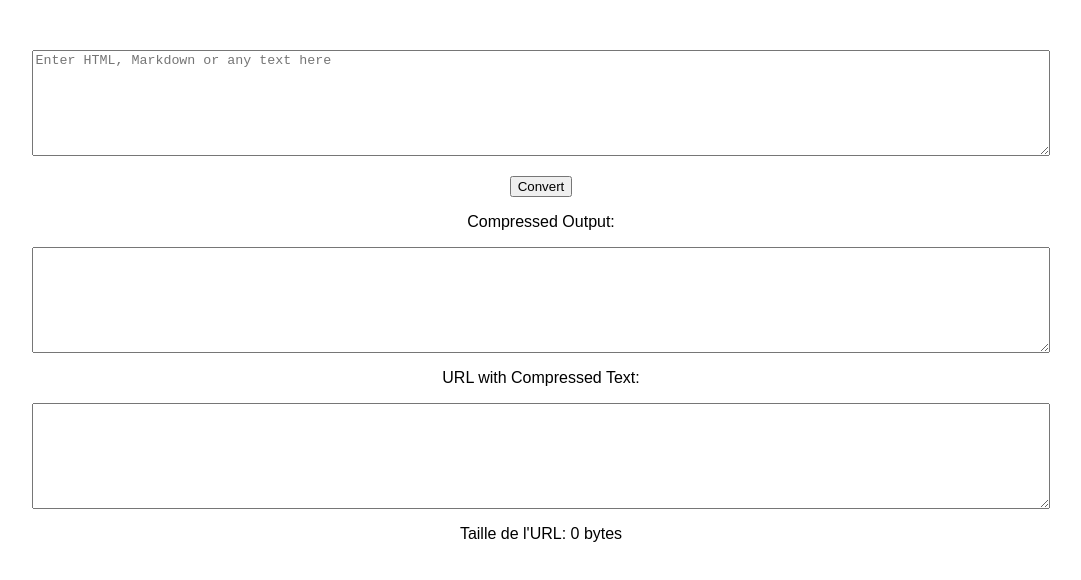
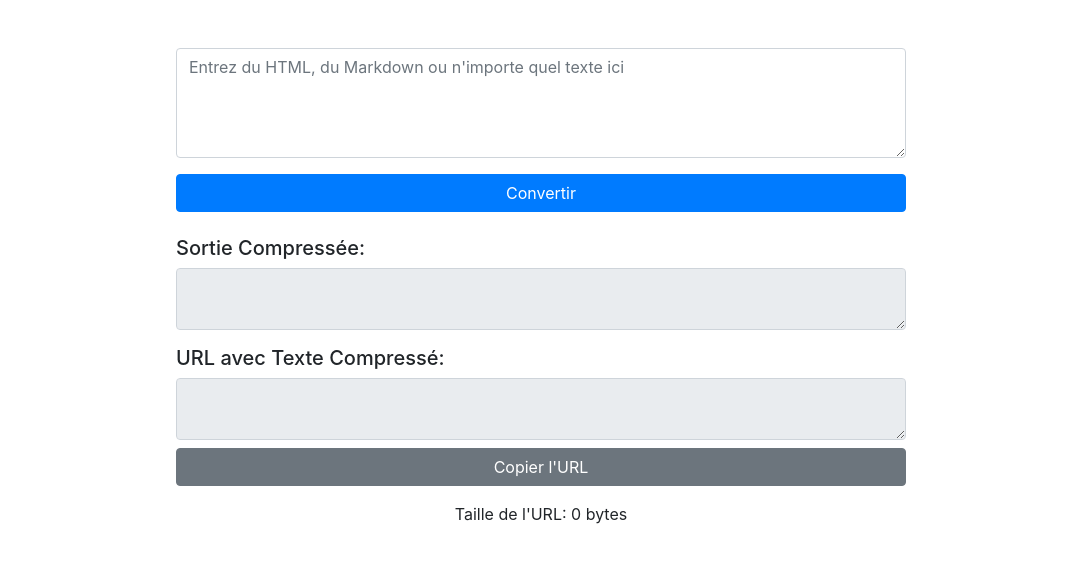
Before and after one commit to dew-automatisation/website-single-link, a plain HTML site: page editor.html in a window 1280 px wide. Shown: the whole page, without its empty margins (99-1180 px from the left). Drawn offline with nearby package versions, Linux system fonts and the light colour scheme.

Commit message:
Update editor.html

```diff
--- a/editor.html
+++ b/editor.html
@@ -1,35 +1,31 @@
 <!DOCTYPE html>
-<html>
+<html lang="fr">
 <head>
-    <title>HTML to Base64 Converter with Compression</title>
+    <meta charset="UTF-8">
+    <meta name="viewport" content="width=device-width, initial-scale=1.0">
+    <title>Convertisseur HTML vers Base64 avec Compression</title>
+    <link href="https://stackpath.bootstrapcdn.com/bootstrap/4.5.2/css/bootstrap.min.css" rel="stylesheet">
     <script src="https://cdnjs.cloudflare.com/ajax/libs/lz-string/1.4.4/lz-string.min.js"></script>
-    <style>
-        body {
-            text-align: center;
-            margin-top: 50px;
-            font-family: Arial, sans-serif;
-        }
-        #inputText, #outputBase64, #outputUrl {
-            width: 80%;
-            margin-top: 10px;
-            height: 100px;
-            display: block;
-            margin-left: auto;
-            margin-right: auto;
-        }
-        button {
-            margin-top: 20px;
-        }
-    </style>
 </head>
 <body>
-    <textarea id="inputText" placeholder="Enter HTML, Markdown or any text here"></textarea>
-    <button onclick="convertToCompressedURI()">Convert</button>
-    <p>Compressed Output:</p>
-    <textarea id="outputBase64"></textarea>
-    <p>URL with Compressed Text:</p>
-    <textarea id="outputUrl"></textarea>
-    <p id="urlByteSize">Taille de l'URL: 0 bytes</p> <!-- Élément pour afficher la taille en bytes -->
+<div class="container mt-5">
+    <div class="row justify-content-center">
+        <div class="col-md-8">
+            <textarea id="inputText" class="form-control" rows="4" placeholder="Entrez du HTML, du Markdown ou n'importe quel texte ici"></textarea>
+            <button onclick="convertToCompressedURI()" class="btn btn-primary btn-block mt-3">Convertir</button>
+            <div class="mt-4">
+                <h5>Sortie Compressée:</h5>
+                <textarea id="outputBase64" class="form-control" rows="2" readonly></textarea>
+            </div>
+            <div class="mt-3">
+                <h5>URL avec Texte Compressé:</h5>
+                <textarea id="outputUrl" class="form-control" rows="2" readonly></textarea>
+                <button onclick="copyToClipboard()" class="btn btn-secondary btn-block mt-2">Copier l'URL</button>
+            </div>
+            <p id="urlByteSize" class="text-center mt-3">Taille de l'URL: 0 bytes</p>
+        </div>
+    </div>
+</div>
 
 <script>
     function convertToCompressedURI() {
@@ -37,15 +33,21 @@
         var compressed = LZString.compressToEncodedURIComponent(inputText);
         document.getElementById('outputBase64').value = compressed;
 
-            // Modification pour pointer vers 'index.html' dans le même dossier
         var currentUrl = window.location.href;
         var baseUrl = currentUrl.substring(0, currentUrl.lastIndexOf("/")) + "/index.html";
         var finalUrl = baseUrl + '#' + compressed;
         document.getElementById('outputUrl').value = finalUrl;
 
-            // Calcul et affichage de la taille de l'URL en bytes
         var byteSize = new Blob([finalUrl]).size;
         document.getElementById('urlByteSize').innerText = 'Taille de l\'URL: ' + byteSize + ' bytes';
+    }
+
+    function copyToClipboard() {
+        var urlToCopy = document.getElementById('outputUrl');
+        urlToCopy.select();
+        document.execCommand('copy');
+        // Pour les navigateurs modernes, utilisez navigator.clipboard.writeText
+        // navigator.clipboard.writeText(urlToCopy.value).then(() => alert('URL copied to clipboard!'));
     }
 </script>
 </body>
```
Lines whose indentation alone changed are shown as unchanged.
